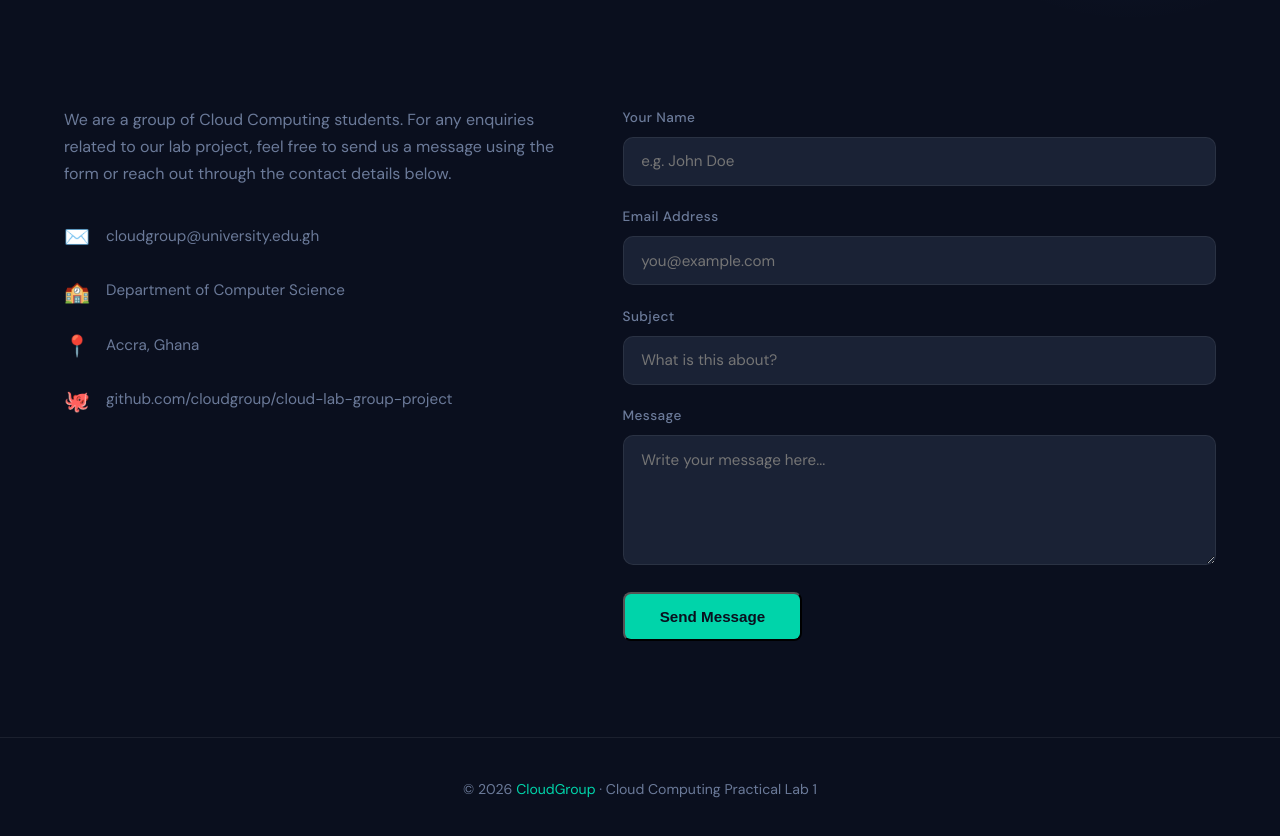
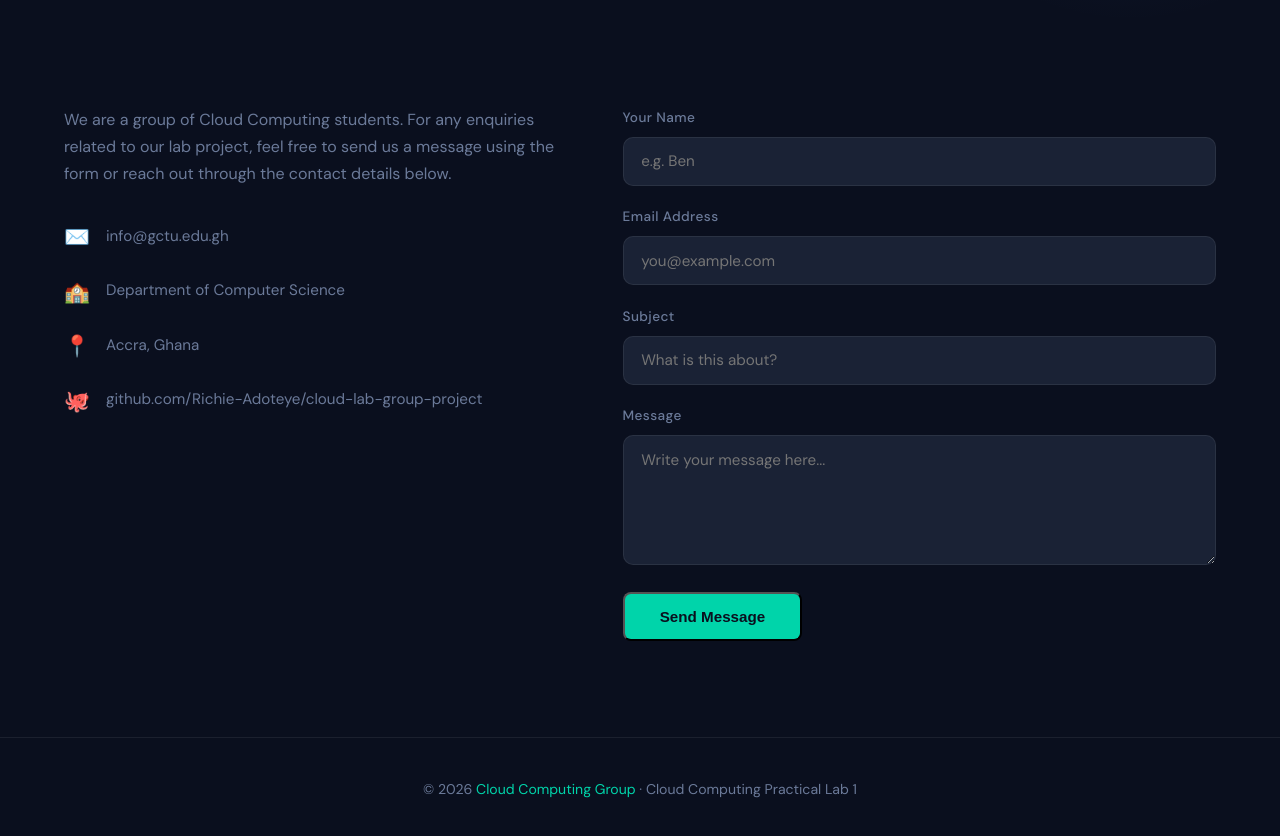
Before and after one commit to Richie-Adoteye/cloud-lab-group-project, a plain HTML site: page contact.html in a window 1280 px wide. Shown: the part 400-1236 px from the top of the page. Drawn offline with Linux system fonts and the light colour scheme.

Commit message:
Update contact.html

```diff
--- a/contact.html
+++ b/contact.html
@@ -3,7 +3,7 @@
 <head>
   <meta charset="UTF-8" />
   <meta name="viewport" content="width=device-width, initial-scale=1.0" />
-  <title>CloudGroup – Contact</title>
+  <title>Cloud Computing Group – Contact</title>
   <link rel="stylesheet" href="style.css" />
 </head>
 <body>
@@ -39,10 +39,10 @@
           out through the contact details below.
         </p>
 
-        <!-- ✏️ Replace with your real contact details -->
+
         <div class="contact-detail">
           <span>✉️</span>
-          <span>cloudgroup@university.edu.gh</span>
+          <span>info@gctu.edu.gh</span>
         </div>
         <div class="contact-detail">
           <span>🏫</span>
@@ -54,7 +54,7 @@
         </div>
         <div class="contact-detail">
           <span>🐙</span>
-          <span>github.com/cloudgroup/cloud-lab-group-project</span>
+          <span>github.com/Richie-Adoteye/cloud-lab-group-project</span>
         </div>
       </div>
 
@@ -62,7 +62,7 @@
       <div>
         <div class="form-group">
           <label for="name">Your Name</label>
-          <input type="text" id="name" placeholder="e.g. John Doe" />
+          <input type="text" id="name" placeholder="e.g. Ben" />
         </div>
         <div class="form-group">
           <label for="email">Email Address</label>
@@ -85,7 +85,7 @@
 
   <!-- FOOTER -->
   <footer>
-    <p>© 2026 <span>CloudGroup</span> · Cloud Computing Practical Lab 1</p>
+    <p>© 2026 <span>Cloud Computing Group</span> · Cloud Computing Practical Lab 1</p>
   </footer>
 
   <script>
```
